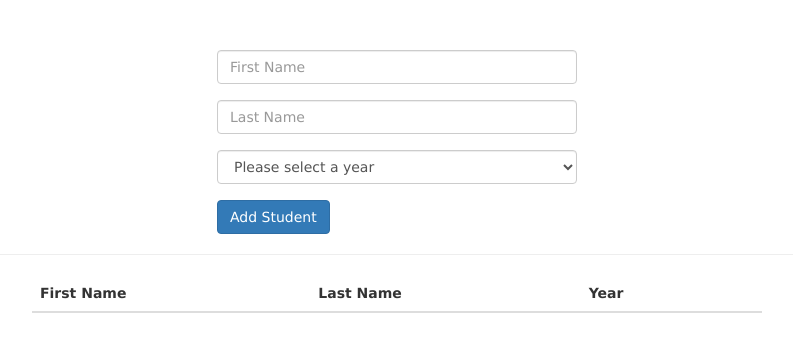
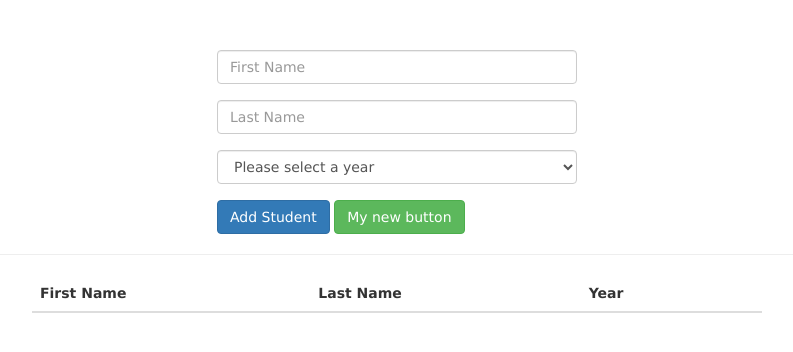
Before and after one commit to aarontoys/MEAN-APP, a plain HTML site: page src/client/index.html in a window 1280 px wide. Shown: the whole page, without its empty margins (243-1036 px from the left). Drawn offline with nearby package versions, Linux system fonts and the light colour scheme; no server answers; files whose address does not match are found by name.

Commit message:
testing change pushed to github auto deploys to heroku production

```diff
--- a/src/client/form.html
+++ b/src/client/form.html
@@ -13,5 +13,6 @@
       <option value="2007">2007</option>
    </select><br>
     <button class="btn btn-primary" type="submit">Add Student</button>
+    <button class="btn btn-success" type="button">My new button</button>
   </form>
 </div>
```
